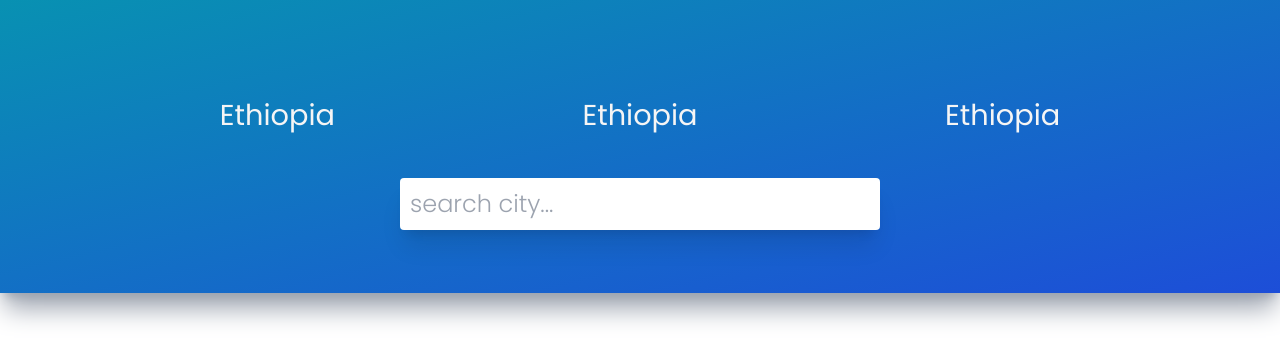
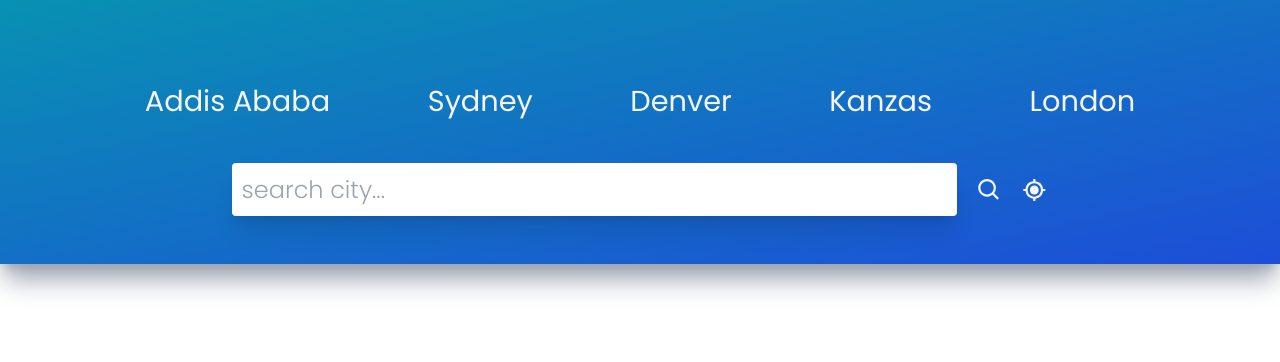
Before and after one commit to mc-solo/weather, a React (Vite) app: page / in a window 1280 px wide. Shown: the top 362 px of the page. Built offline with nearby package versions, Linux system fonts and the light colour scheme.

Commit message:
add search and current location icons

```diff
--- a/src/App.jsx
+++ b/src/App.jsx
@@ -6,7 +6,7 @@ import Inputs from './components/Inputs'
 
 const App = () => {
   return (
-    <div className='mx-auto max-w-screen-2xl min-w-full  py-7 px-20 bg-gradient-to-br shadow-xl shadow-gray-400 from-cyan-600 to-blue-700 text-2xl'>
+    <div className='mx-auto max-w-screen-2xl min-w-full  py-4 px-20 bg-gradient-to-br shadow-xl shadow-gray-400 from-cyan-600 to-blue-700 text-2xl'>
 
       <TopBUttons />
       <Inputs />
--- a/src/components/Inputs.jsx
+++ b/src/components/Inputs.jsx
@@ -1,14 +1,22 @@
+import { BiSearch, BiCurrentLocation } from "react-icons/bi"
+
 const Inputs = () => {
     return (
         <div className='flex flex-row justify-center my-6'>
-            <div>
+            <div className="flex flex-row w-3/4 items-center justify-center space-x-4">
                 <input
                     type="text"
                     placeholder="search city..."
                     className="text-gray-500 text-xl font-light p-2 w-full shadow-xl capitalize focus:outline-none rounded-[4px]
                     placeholder:lowercase"
+                />
 
+                <BiSearch size={30}
+                    className="cursor-pointer transition ease-out hover:scale-125"
                 />
+
+                <BiCurrentLocation size={30}
+                    className="cursor-pointer transition ease-out hover:scale-125" />
             </div>
 
 
--- a/src/components/TopBUttons.jsx
+++ b/src/components/TopBUttons.jsx
@@ -3,9 +3,12 @@ import React from 'react'
 const TopBUttons = () => {
     return (
         <nav className='flex flex-wrap items-center justify-around my-6'>
-            <button className='btn'>Ethiopia</button>
-            <button className='btn'>Ethiopia</button>
-            <button className='btn'>Ethiopia</button>
+            <button className='btn'>Addis Ababa</button>
+            <button className='btn'>Sydney</button>
+            <button className='btn'>Denver</button>
+            <button className='btn'>Kanzas</button>
+            <button className='btn'>London</button>
+
 
 
         </nav>
--- a/src/index.css
+++ b/src/index.css
@@ -14,5 +14,5 @@
 }
 
 .btn {
-  @apply mx-auto max-w-screen-lg mt-4   py-3  transition  ease-in rounded-md hover:font-bold;
+  @apply mx-auto max-w-screen-lg mt-4  py-3  transition  ease-in rounded-md hover:scale-110;
 }
```
